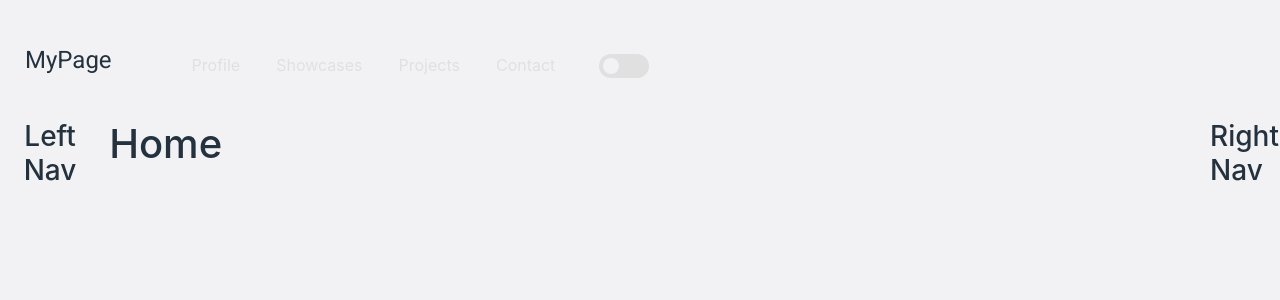
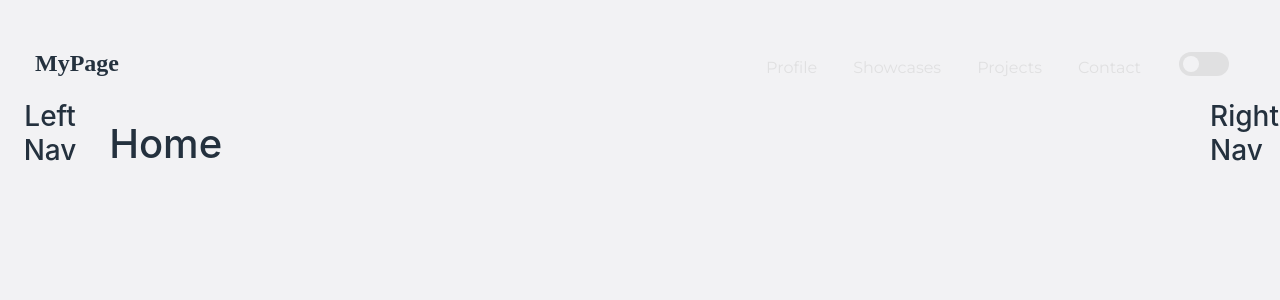
Before and after one commit to JaninaMattes/janinamattes.github.io, a Jekyll site: the page built from index.html, in a window 1280 px wide. Shown: the top 300 px of the page. Built offline with Jekyll 4.4.1, drawn with Linux system fonts in a browser that asks for light colours; nearby versions of some CDN libraries; library files that are not in the unit come from our copies.

Commit message:
src: Update layout for header and nav

```diff
--- a/_includes/header.html
+++ b/_includes/header.html
@@ -1,17 +1,30 @@
-<div class="row">
-  <!-- Site logo -->
-  <div class="col logo">
-    <a class="logo navbar-brand" href="/profile">MyPage</a>
+{% for entry in site.data.navigation %} {% capture fullurl %}{{ site.baseurl
+}}{{ entry.url }}{% endcapture %} {% if fullurl == page.url %} {% assign
+current_page = fullurl %} {% break %} {% elsif page.url contains fullurl %} {%
+assign current_page = fullurl %} {% endif %} {% endfor %}
+
+<div class="container-fluid">
+  <div class="float-left">
+    <a class="navbar-brand logo" href="/profile">MyPage</a>
   </div>
 
-  <!-- Navigation and Switch aligned to the right -->
-  <div class="col d-flex justify-content-end align-items-center nav-switch">
-      {% include navigation.html %}
-    <!-- Rounded switch with added margin -->
+  <nav class="navbar navbar-expand-lg float-right">
+    <!-- nav bar-->
+    <ul class="nav navbar-nav">
+      {% for entry in site.data.navigation %} {% assign sublinks =
+      entry.sublinks %}
+      <li class="nav-item">
+        <a
+          class="nav-link{% if entry.url == current_page %} selected{% endif %}"
+          href="{{ site.baseurl }}{{ entry.url }}"
+          >{{ entry.title }}</a
+        >
+      </li>
+      {% endfor %}
+    </ul>
+    <!-- toggler -->
     <label class="switch">
-      <input type="checkbox" />
       <span class="slider round" id="theme-toggle"></span>
     </label>
-  </div>
-
+  </nav>
 </div>
--- a/_includes/navigation.html
+++ /dev/null
@@ -1,21 +0,0 @@
-{% for entry in site.data.navigation %}
-{% capture fullurl %}{{ site.baseurl }}{{ entry.url }}{% endcapture %}
-    {% if fullurl == page.url %}
-        {% assign current_page = fullurl %}
-        {% break %}
-    {% elsif page.url contains fullurl %}
-        {% assign current_page = fullurl %}
-    {% endif %}
-{% endfor %}
-
-<!-- The nav bar. -->
-<nav class="navbar navbar-expand-lg">
-    <ul class="navbar-nav">
-        {% for entry in site.data.navigation %}
-            {% assign sublinks = entry.sublinks %}
-            <li class="nav-item">
-                <a class="nav-link{% if entry.url == current_page %} selected{% endif %}" href="{{ site.baseurl }}{{ entry.url }}">{{ entry.title }}</a>
-            </li>
-        {% endfor %}
-    </ul>
-</nav>
--- a/_layouts/default.html
+++ b/_layouts/default.html
@@ -27,8 +27,8 @@
     {% include footer.html %}
 
     <!-- Add custom scripts here -->
-    <script src="https://cdn.jsdelivr.net/npm/bootstrap@5.5.0/dist/js/bootstrap.min.js"></script>
     <script src="https://code.jquery.com/jquery-3.6.0.min.js"></script>
+    <script src="{{ site.baseurl }}/assets/bootstrap/css/bootstrap.min.js"></script>
     <script src="{{ '/assets/js/theme-toggle.js' | relative_url }}"></script>
   </body>
 </html>
--- a/assets/css/custom-btn.css
+++ b/assets/css/custom-btn.css
@@ -3,12 +3,7 @@
   display: inline-block;
   width: 50px;
   height: 24px;
-}
-
-.switch input {
-  opacity: 0;
-  width: 0;
-  height: 0;
+  margin-left: 10px;
 }
 
 .slider {
--- a/assets/css/custom-nav.css
+++ b/assets/css/custom-nav.css
@@ -59,7 +59,7 @@
 }
 
 .navbar ul ul a {
-  padding: 10px 15px;
+  padding: 5px 5px;
   color: var(--bg-color-light);
 }
 
@@ -85,7 +85,8 @@
 }
 
 .navbar-nav .nav-item {
-  margin-bottom: 10px;
+  font-family: 'Montserrat';
+  font-size: 16px;
 }
 
 /* Style the mobile menu links */
@@ -100,7 +101,8 @@
 
 .logo {
   font-size: 24px;
-  font-family: "Roboto";
+  font-weight: bold;
+  font-family: "Railway";
   text-decoration: none;
   color: var(--text-color);
   transition: color 0.3s ease;
@@ -109,7 +111,3 @@
 .logo:hover {
   color: var(--text-color-light);
 }
-
-.nav-switch{
-    right: 0;
-}
--- a/assets/css/layout.css
+++ b/assets/css/layout.css
@@ -6,12 +6,10 @@ body {
 header {
   position: fixed;
   display: flex;
-  align-items: center;
-  top: 0;
-  left: 0;
+  justify-content: center;
   width: 100%;
   height: 100px;
-  margin: 20px;
+  padding: 40px 20px;
   background-color: transparent;
   z-index: 1;
 }
@@ -39,15 +37,23 @@ footer {
   height: 100%;
   width: 65px;
   top: 100px;
-  margin: 20px;
   background-color: var(--bg-color);
   color: var(--text-color);
 }
 
 .fixed-nav-left {
   left: 0;
+  margin-left: 20px;
 }
 
 .fixed-nav-right {
   right: 0;
+  margin-right: 20px;
 }
+
+.rotated-text {
+  font-family: 'Montserrat';
+  font-size: 16px;
+  transform: rotate(90deg);
+  transform-origin: left bottom;
+}
--- a/assets/css/theme.css
+++ b/assets/css/theme.css
@@ -2,7 +2,7 @@
 :root {
     --bg-color: #F2F2F4;
     --bg-color-light: #e0e0e1;
-    --color-highlight: #893739;
+    --color-highlight: #a5383a;
     --text-color: #24313E;
     --text-color-light: #324456;
 }
@@ -11,7 +11,7 @@
 .dark-mode {
     --bg-color: #24313E;
     --bg-color-light: #324456;
-    --color-highlight: #703436;
+    --color-highlight: #7d373a;
     --text-color: #F2F2F4;
     --text-color-light: #e0e0e1;
 }
```
